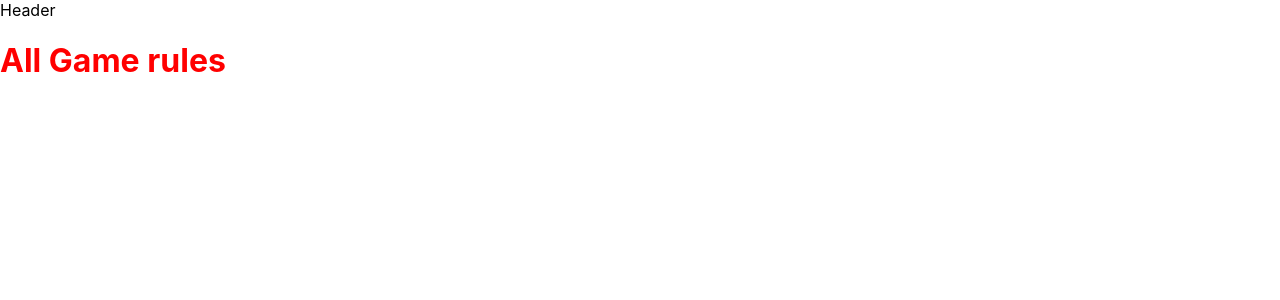
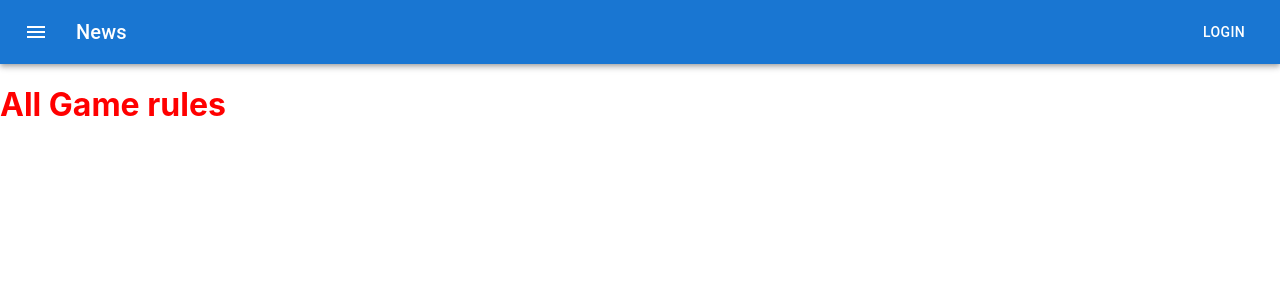
Before and after one commit to SMPlay/all-game-rules, a Next.js app: page / in a window 1280 px wide. Shown: the top 300 px of the page. Built offline with nearby package versions, Linux system fonts and the light colour scheme.

Commit message:
Added standard header from MUI

```diff
--- a/package.json
+++ b/package.json
@@ -8,6 +8,9 @@
     "lint": "next lint"
   },
   "dependencies": {
+    "@emotion/react": "^11.7.1",
+    "@emotion/styled": "^11.6.0",
+    "@mui/icons-material": "^5.2.5",
     "@mui/material": "^5.2.6",
     "@mui/styled-engine-sc": "^5.1.0",
     "next": "^12.0.7",
--- a/src/components/Header.tsx
+++ b/src/components/Header.tsx
@@ -1,3 +1,32 @@
 import { FC } from "react";
+import {
+  AppBar,
+  Box,
+  Button,
+  IconButton,
+  Toolbar,
+  Typography,
+} from "@mui/material";
+import MenuIcon from "@mui/icons-material/Menu";
 
-export const Header: FC = () => <header>Header</header>;
+export const Header: FC = () => (
+  <Box sx={{ flexGrow: 1 }}>
+    <AppBar position="static">
+      <Toolbar>
+        <IconButton
+          size="large"
+          edge="start"
+          color="inherit"
+          aria-label="menu"
+          sx={{ mr: 2 }}
+        >
+          <MenuIcon />
+        </IconButton>
+        <Typography variant="h6" component="div" sx={{ flexGrow: 1 }}>
+          News
+        </Typography>
+        <Button color="inherit">Login</Button>
+      </Toolbar>
+    </AppBar>
+  </Box>
+);
```
Also changed, not shown: 1 other file (tests, documents, lock files or other folders).
